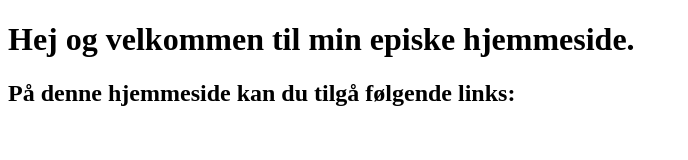
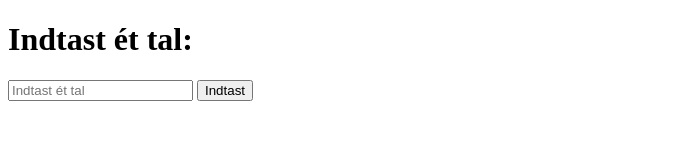
Before and after one commit to Philip1911/fjernt-rep, a plain HTML site: page naveed.html in a window 1280 px wide. Shown: the whole page, without its empty margins (0-688 px from the left). Drawn offline with Linux system fonts and the light colour scheme.

Commit message:
Add script

```diff
--- a/naveed.html
+++ b/naveed.html
@@ -4,9 +4,14 @@
     <meta charset="UTF-8">
     <meta name="viewport" content="width=device-width, initial-scale=1.0">
     <title>Document</title>
+    <link rel="stylesheet" href="index.css">
 </head>
 <body>
-    <h1>Hej og velkommen til min episke hjemmeside.</h1>
-    <h2>På denne hjemmeside kan du tilgå følgende links:</h2>
+    <h1>Indtast ét tal:</h1>
+    <input type="number" name="" id="numberInput" placeholder="Indtast ét tal">
+    <button onclick="calculateDigitSum()">Indtast</button>
+
+    <h2 id="result"></h2>
+    <script src="naveed.js"></script>
 </body>
 </html>
--- /dev/null
+++ b/naveed.js
@@ -0,0 +1,34 @@
+function calculateDigitSum() {
+  const input = document.getElementById('numberInput').value;
+  const resultDiv = document.getElementById('result');
+
+  if (input === '') {
+    resultDiv.textContent = 'Please enter a number.';
+    return;
+  }
+
+  // Work with the absolute value in case of negative numbers,
+  // and use Math.floor in case a decimal sneaks in.
+  let num = Math.floor(Math.abs(Number(input)));
+
+  if (isNaN(num)) {
+    resultDiv.textContent = 'Please enter a valid number.';
+    return;
+  }
+
+  let sum = 0;
+
+  // Edge case: if the number is 0, the loop below won't run,
+  // so handle it directly.
+  if (num === 0) {
+    sum = 0;
+  } else {
+    while (num > 0) {
+      let digit = num % 10;   // get the last digit
+      sum += digit;           // add it to the running total
+      num = Math.floor(num / 10); // remove the last digit
+    }
+  }
+
+  resultDiv.textContent = 'Sum of digits: ' + sum;
+}
```
